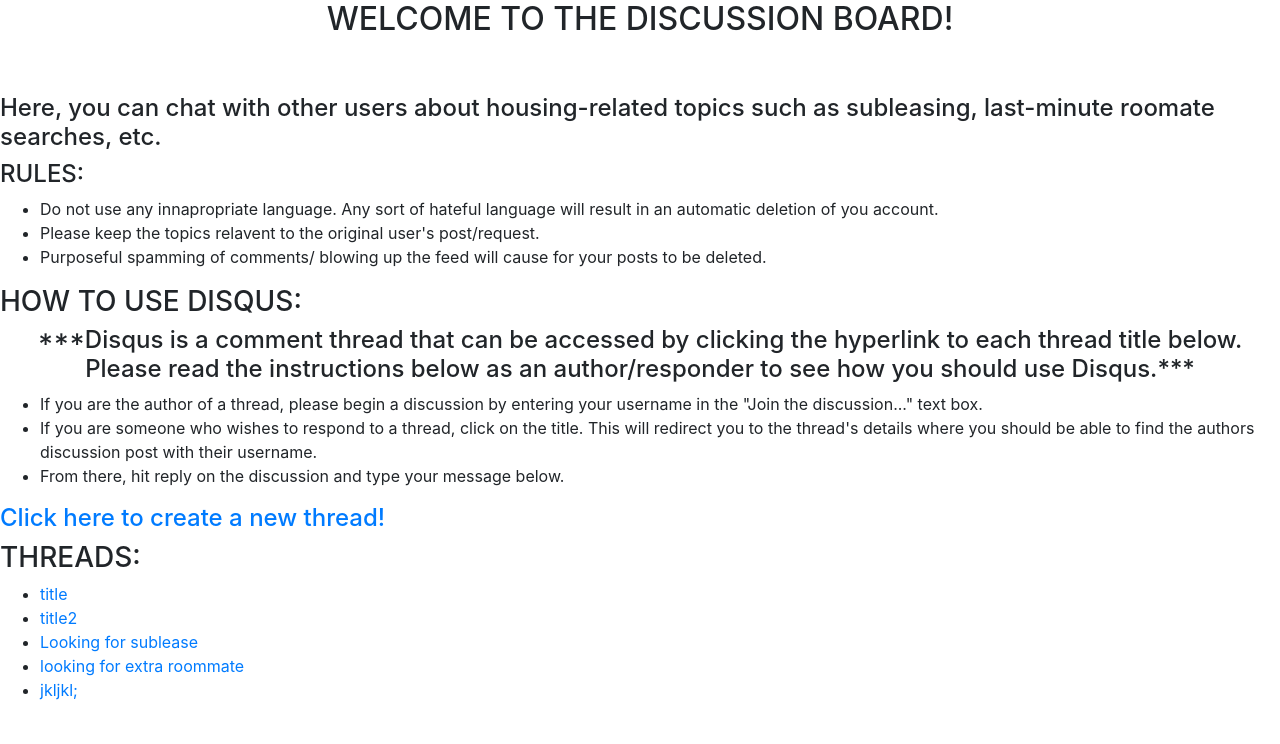
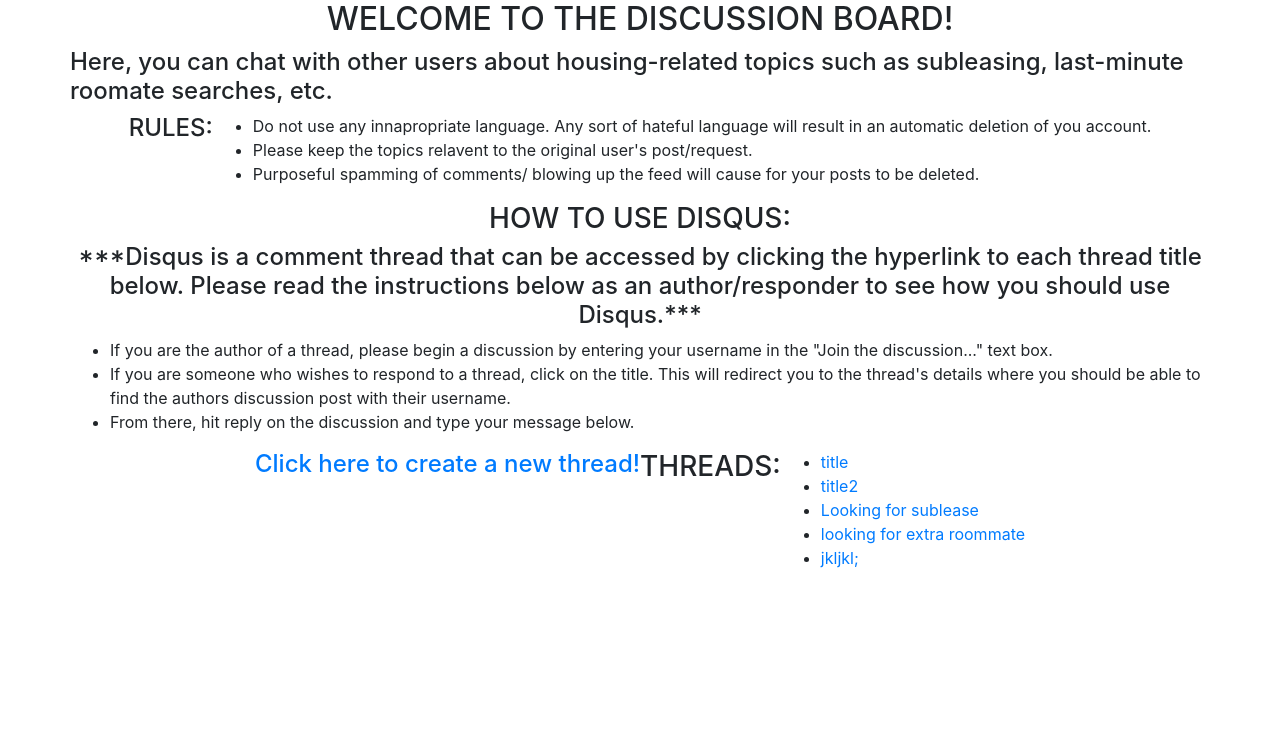
Before and after one commit to cambrothers/CS3240_Project, a Django app: page /discussions/ in a window 1280 px wide. Shown: the part 56-800 px from the top of the page. Run offline with Django 3.2, Linux system fonts and the light colour scheme; data comes from the database, SQL or seed files in the repository; some libraries are stand-ins or nearby versions.

Commit message:
added container to discussions page

```diff
--- a/users/templates/users/discussion_board.html
+++ b/users/templates/users/discussion_board.html
@@ -36,6 +36,9 @@
 
             </div>
           </nav>
+
+          <div class='container'>
+            <div class='row justify-content-md-center'>
               <center>
                 <h2>WELCOME TO THE DISCUSSION BOARD!</h2>
               </center>
@@ -59,7 +62,7 @@
                   <li>If you are someone who wishes to respond to a thread, click on the title. This will redirect you to the thread's details where you should be able to find the authors discussion post with their username.</li>
                   <li>From there, hit reply on the discussion and type your message below. </li>
                  </ul>
-   <h4><a href="{% url 'discussions_create'%}">Click here to create a new thread!</a></h4>
+                 <h4><a href="{% url 'discussions_create'%}">Click here to create a new thread!</a></h4><br/><br/><br/>
                  <h3>THREADS:</h3>
               <ul>
                  {% for d in object_list %}
@@ -73,4 +76,8 @@
               </ul>
               </body>
 
+            </div>
+          </div>
+
+
 <noscript>Please enable JavaScript to view the <a href="https://disqus.com/?ref_noscript">comments powered by Disqus.</a></noscript>
```
Lines whose indentation alone changed are shown as unchanged.
